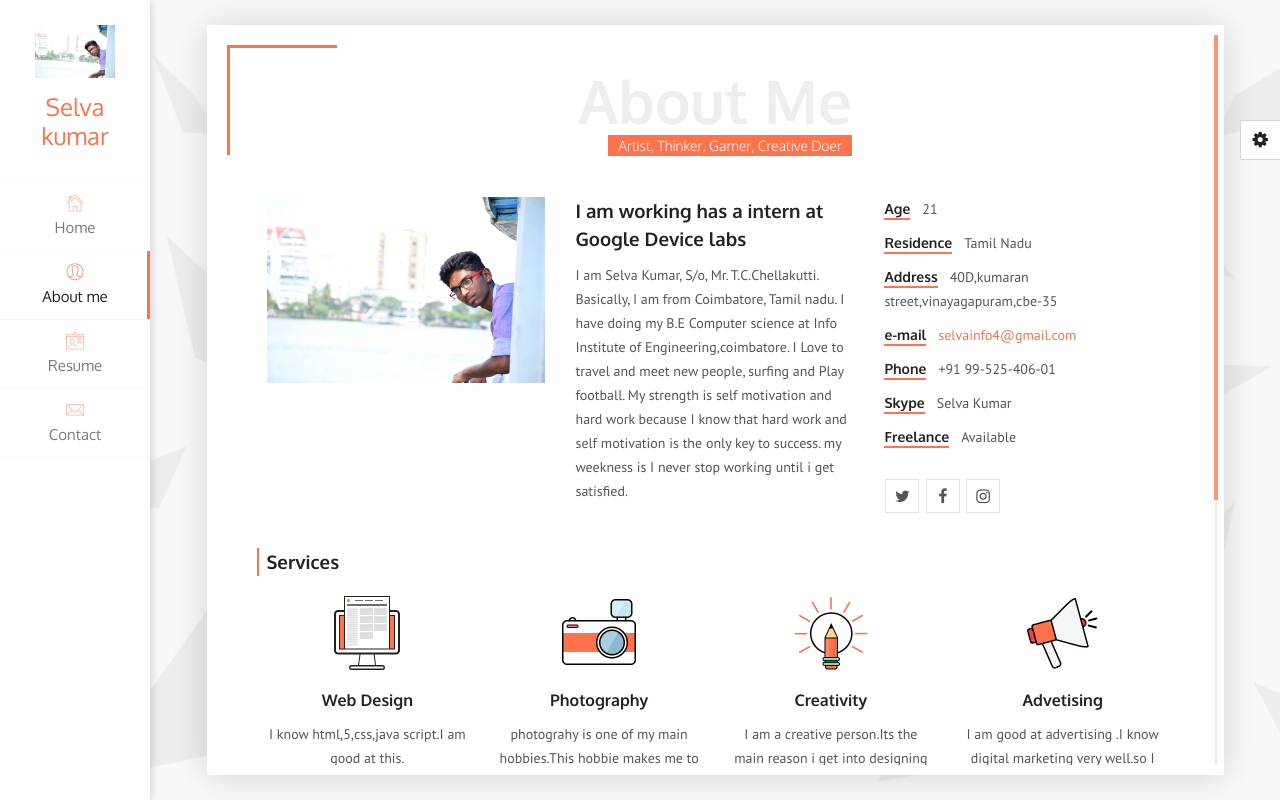
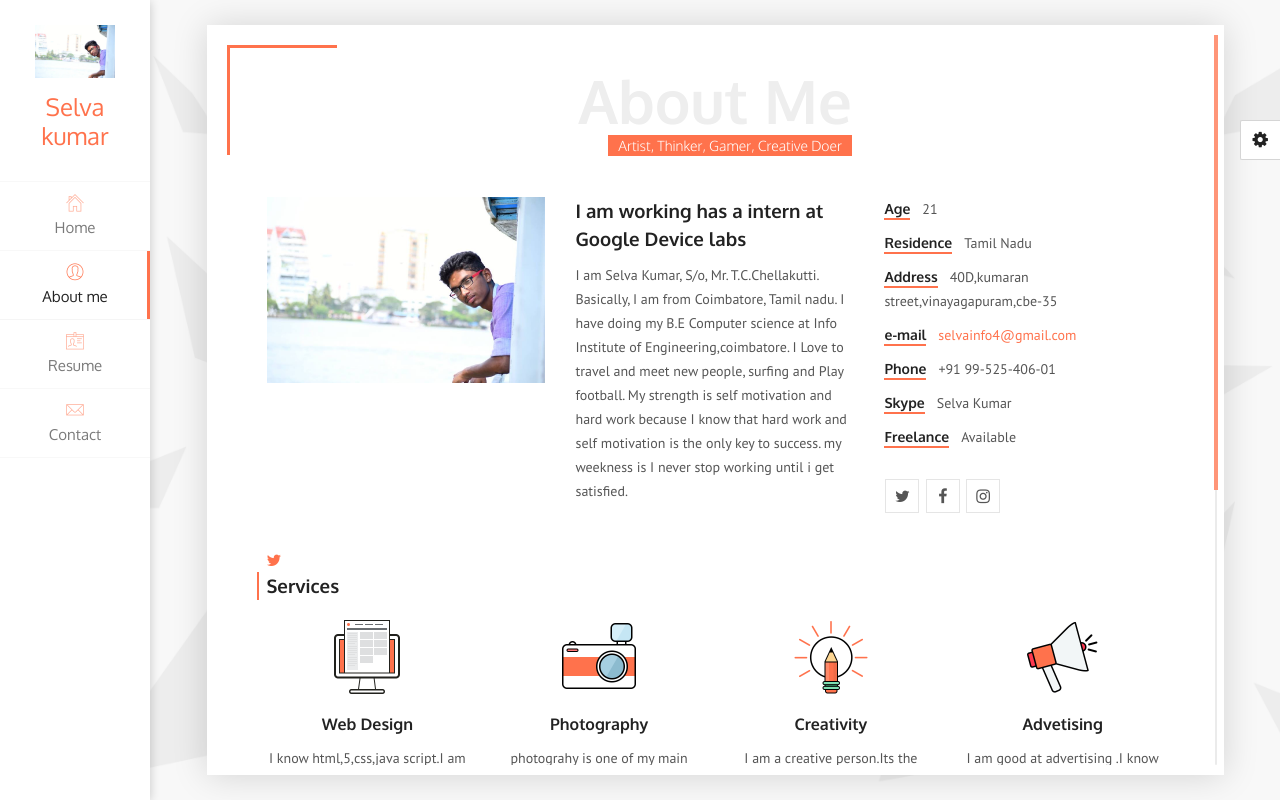
Before and after one commit to selvakumar1604/selvakumar1604.github.in, a plain HTML site: page index.html in a window 1280 px wide. Both pictures are taken after a click on the link "About me". Drawn offline with Linux system fonts and the light colour scheme.

Commit message:
Update index.html

```diff
--- a/index.html
+++ b/index.html
@@ -176,7 +176,7 @@ my weekness is I never stop working until i get satisfied.
                     </ul>
                   </div>
                 </div>
-
+<a class="tip social-button" href="https://twitter.com/selva_kumar_" target=blank title="Twitter"><i class="fa fa-twitter"></i></a>
                 <!-- Services block -->
                 <div class="block-title">
                   <h3>Services</h3>
```
